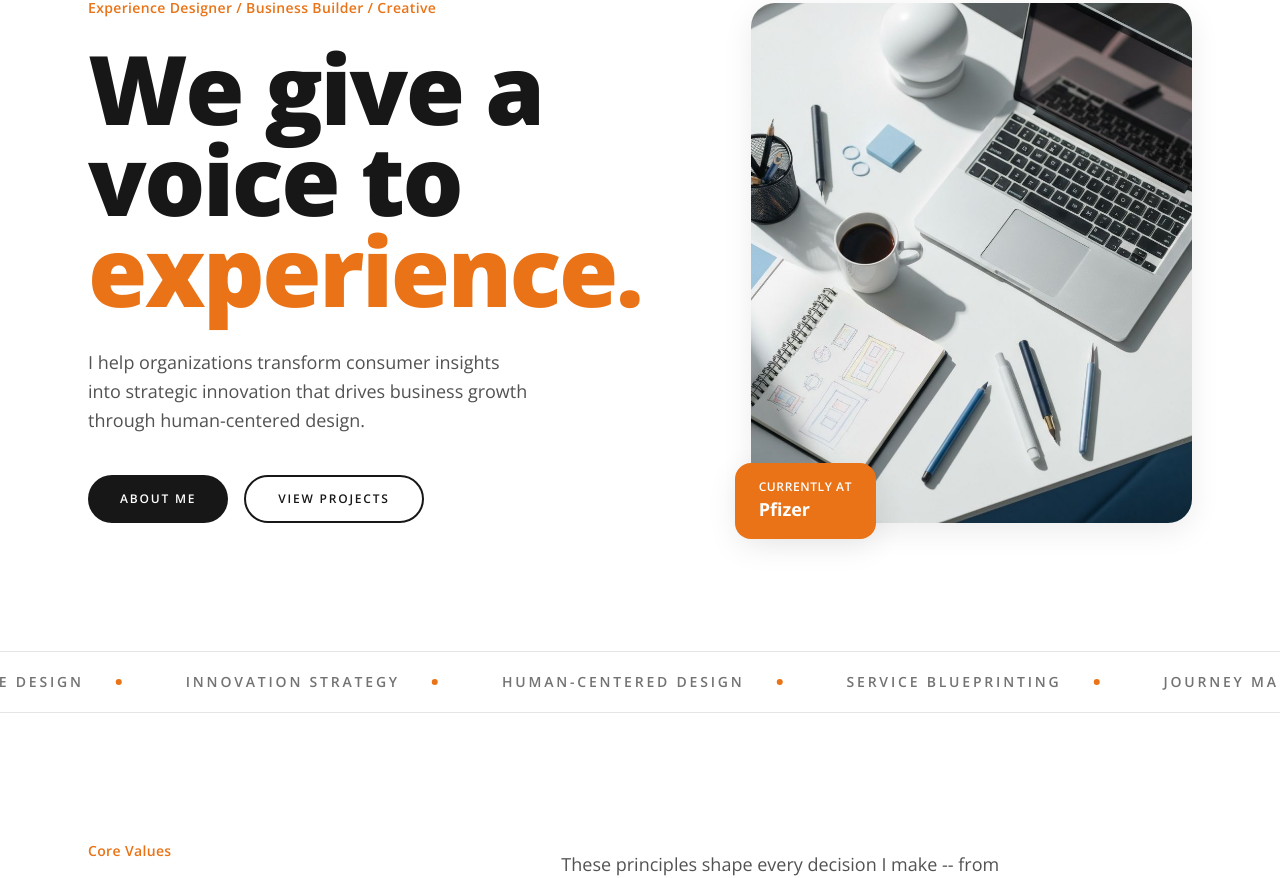
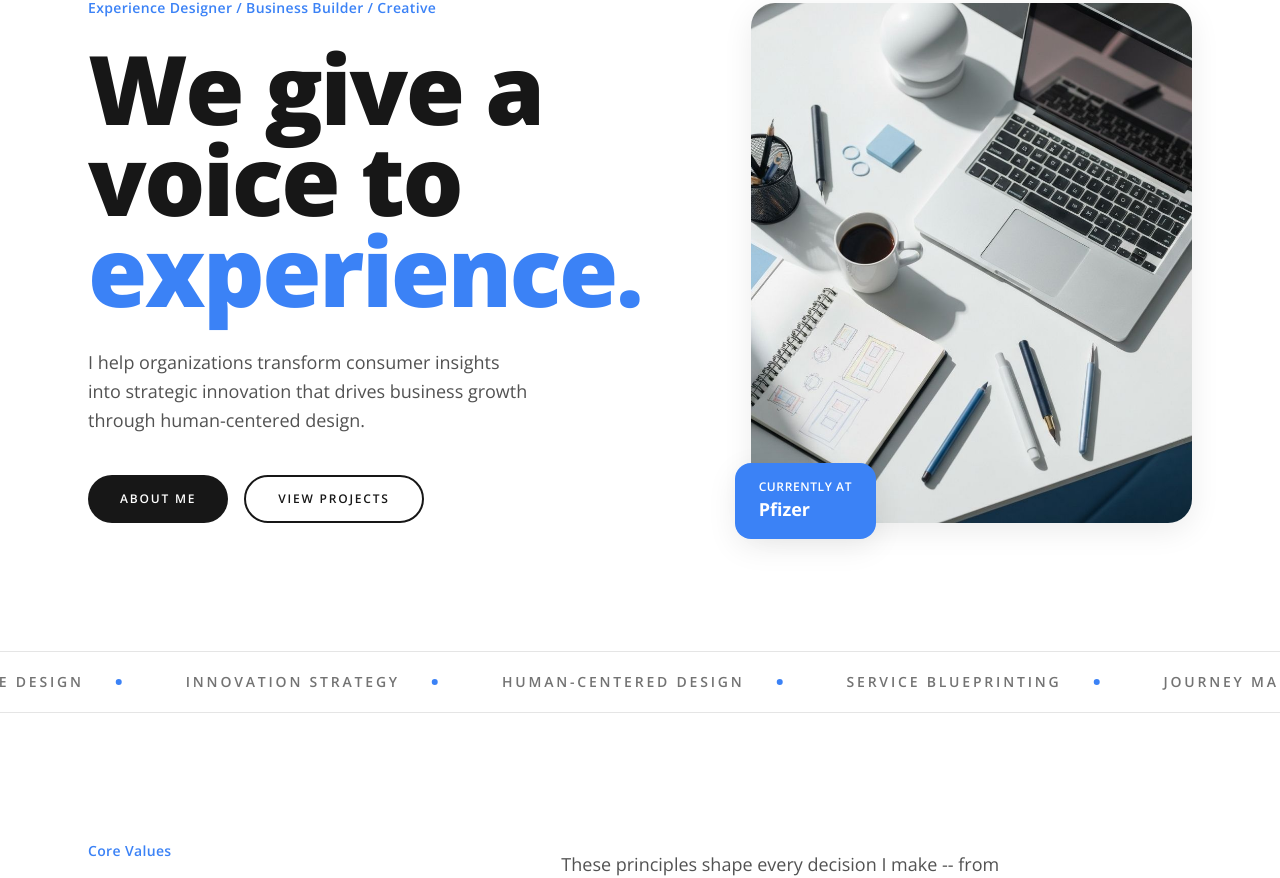
Before and after one commit to ampy1000/website, a Next.js app: page / in a window 1280 px wide. Shown: the part 195-1073 px from the top of the page. Built offline with nearby package versions, Linux system fonts and the light colour scheme.

Commit message:
feat: unify accent color to blue in design system
Remap `--warm` tokens to blue, update highlights, and revise documentation.

```diff
--- a/src/app/globals.css
+++ b/src/app/globals.css
@@ -11,9 +11,9 @@
   --cerulean: #3B82F6;
   --ice: #2563EB;
   --abyss: #EFF6FF;
-  --warm: #E97316;
-  --warm-light: #FFF7ED;
-  --warm-deep: #C2410C;
+  --warm: #3B82F6;
+  --warm-light: #EFF6FF;
+  --warm-deep: #1D4ED8;
 }
 
 @theme inline {
@@ -52,8 +52,8 @@ html {
 }
 
 ::selection {
-  background: var(--warm-light);
-  color: var(--warm-deep);
+  background: var(--abyss);
+  color: var(--ice);
 }
 
 /* Marquee */
@@ -96,7 +96,7 @@ html {
   bottom: -2px;
   width: 0%;
   height: 2px;
-  background: var(--warm);
+  background: var(--cerulean);
   transition: width 0.3s ease;
 }
 .link-draw:hover::after {
```
Also changed, not shown: 1 other file (tests, documents, lock files or other folders).
